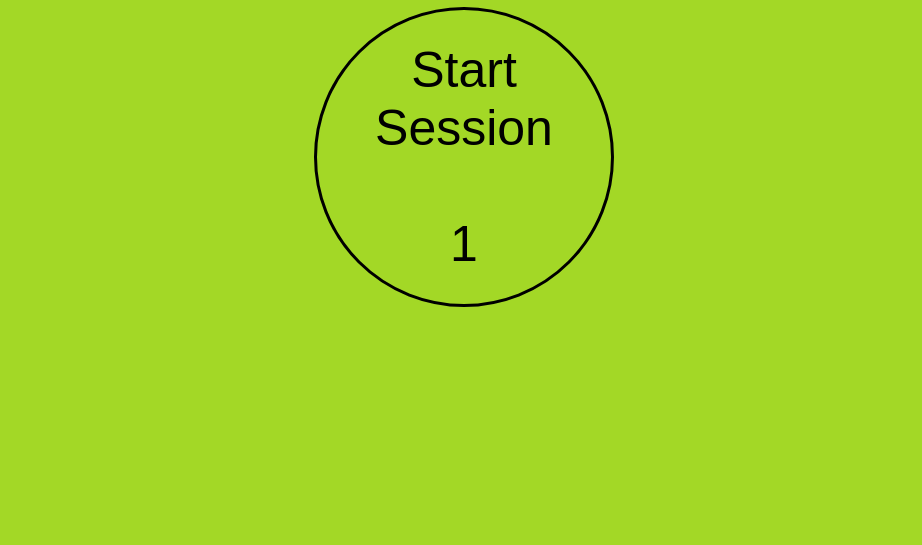
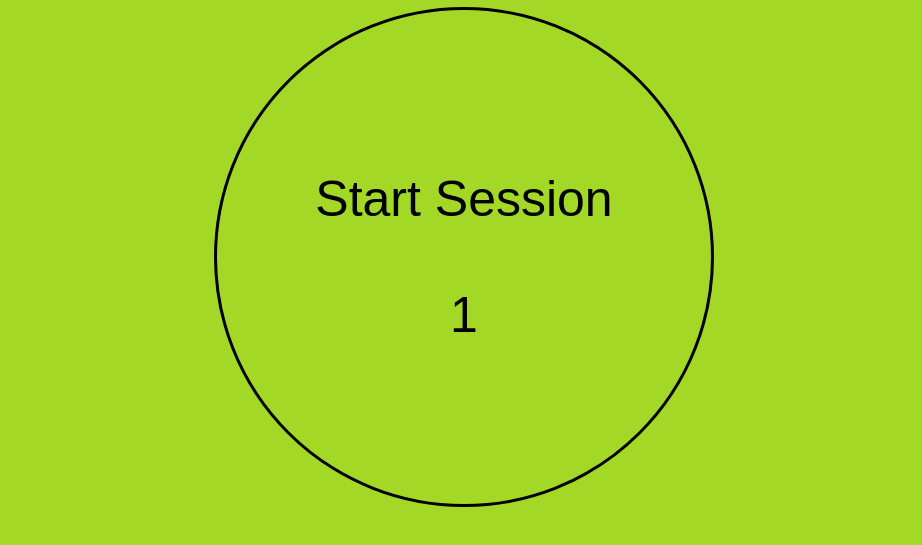
Before and after one commit to richardyam1/FreeCodeCamp, a plain HTML site: page Pomodoro_clock/Pomodoro_clock.html in a window 1280 px wide. Shown: the part 185-730 px from the top of the page, without its empty margins (176-1098 px from the left). Drawn offline with Linux system fonts and the light colour scheme.

Commit message:
Change button size

```diff
--- a/Pomodoro_clock/Pomodoro_clock.css
+++ b/Pomodoro_clock/Pomodoro_clock.css
@@ -39,8 +39,8 @@ h1{
 }
 
 .timer{
-	width: 300px;
-	height: 300px;
+	width: 500px;
+	height: 500px;
 	border-radius: 50%;
 	background: none;
 	border: solid;
```
